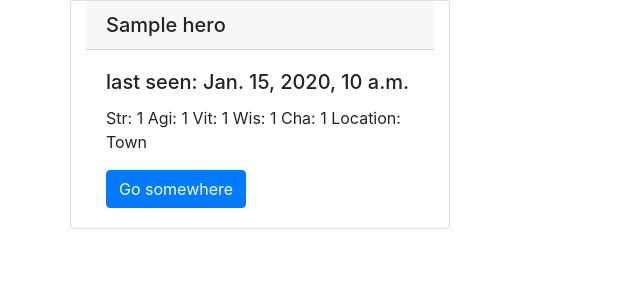
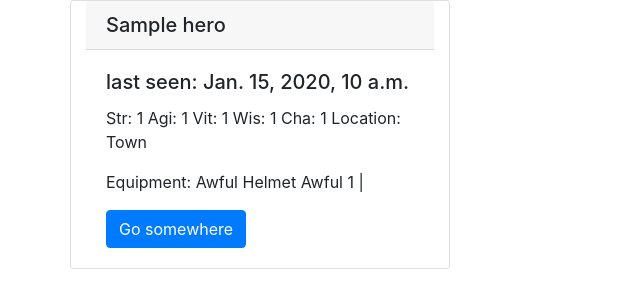
Before and after one commit to esentino/hero-diary, a Django app: template diary/templates/hero_page.html in a window 1280 px wide. Shown: the top 308 px of the page, without its empty margins (0-640 px from the left). Run offline with Django 3.2, Linux system fonts and the light colour scheme; tables that the repository leaves empty hold one stand-in row (values such as "Sample post"); the template is opened without the code that fills it: values that come from a table or form of the project are taken from there, most other values are stand-ins (such as "Sample title", 1, 10 or a date in 2020); some libraries are stand-ins or nearby versions.

```diff
--- a/diary/templates/hero_page.html
+++ b/diary/templates/hero_page.html
@@ -33,6 +33,12 @@
                     Cha: {{ hero.charisma }}
                     Location: {{ hero.get_location_display }}
                 </p>
+                <p>
+                    Equipment:
+                    {% for equipment in hero.equipments.all %}
+                      {{ equipment }} |
+                    {% endfor%}
+                </p>
                 <a href="#" class="btn btn-primary">Go somewhere</a>
             </div>
         </div>
```
